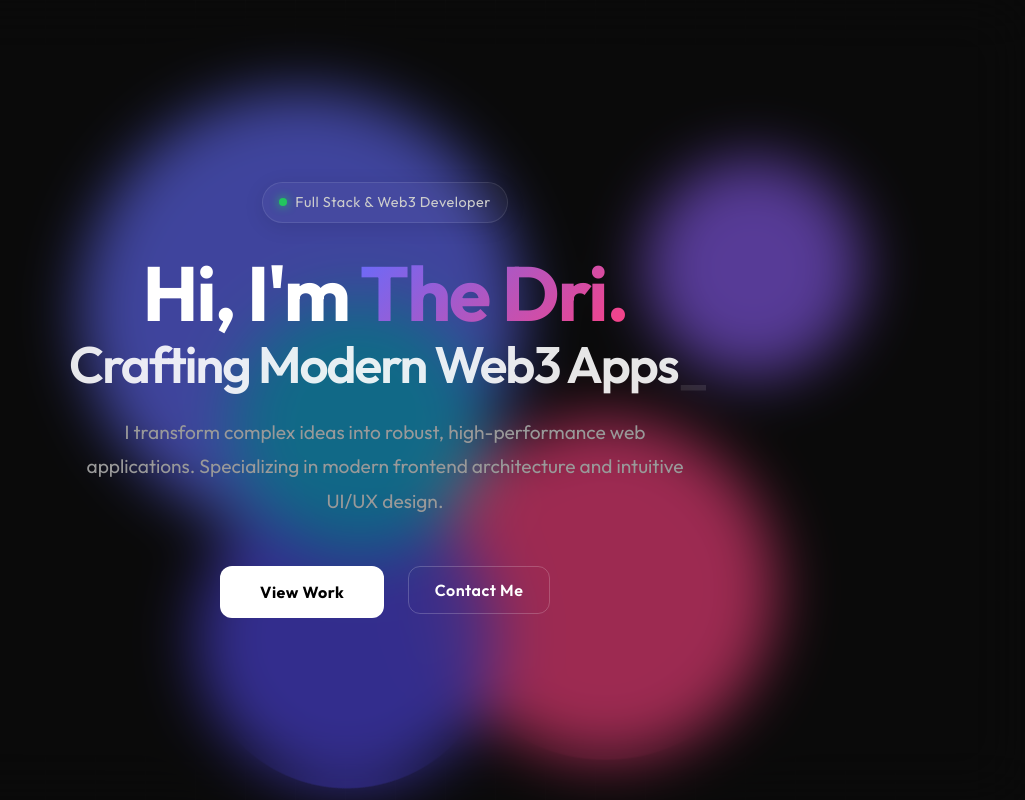
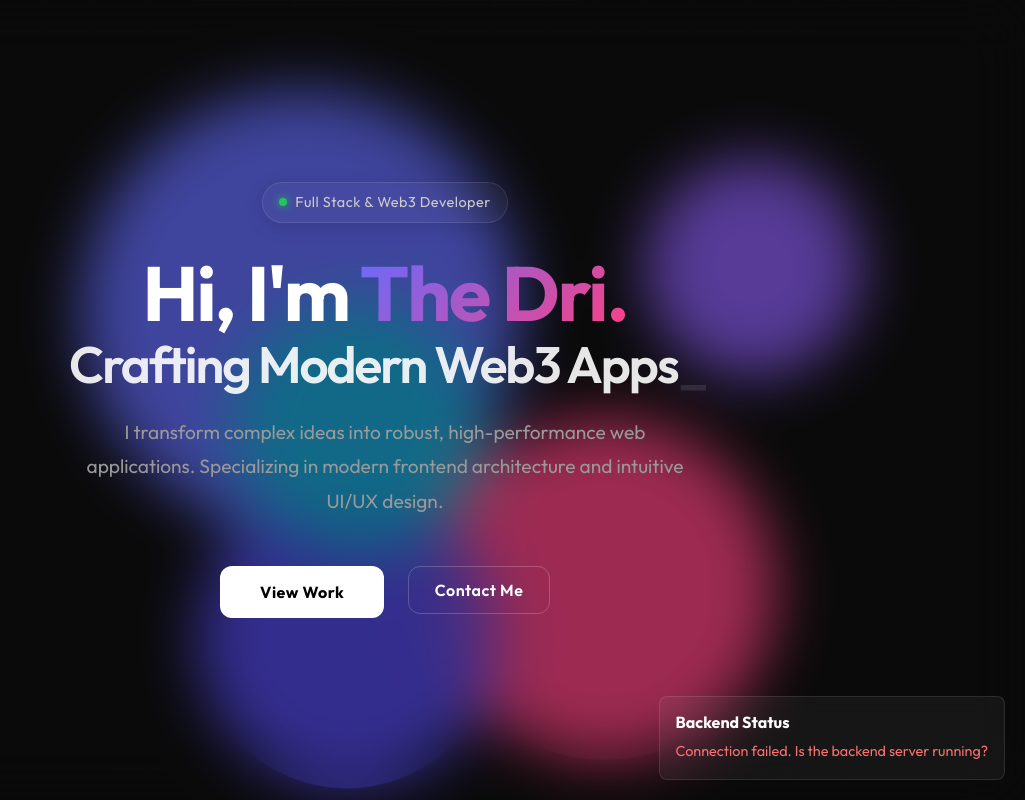
Before and after one commit to IndraNP06/TheDri, a React (Vite) app: page / in a window 1280 px wide. Shown: the top 800 px of the page, without its empty margins (255-1280 px from the left). Built offline with nearby package versions, Linux system fonts and the light colour scheme; no server answers.

Commit message:
UI: Re-add Backend Status component to Home for Vercel testing

```diff
--- a/src/pages/Home.jsx
+++ b/src/pages/Home.jsx
@@ -1,6 +1,7 @@
 import { useNavigate } from 'react-router-dom';
 import { Hero } from '../components/Hero';
 import { Skills, Projects, Contact, About, Experience } from '../components/Sections';
+import { TestConnection } from '../components/TestConnection';
 
 export function Home() {
     const navigate = useNavigate();
@@ -37,6 +38,7 @@ export function Home() {
             <Skills />
             <Experience />
             <Projects />
+            <TestConnection />
             <Contact />
         </div>
     );
```
